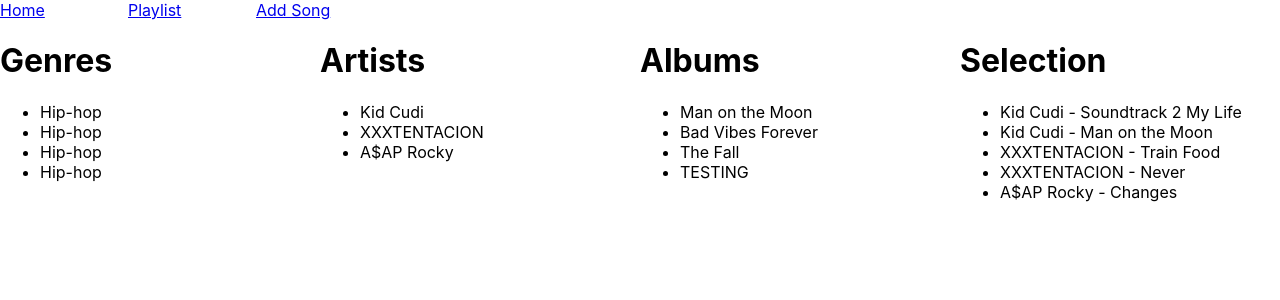
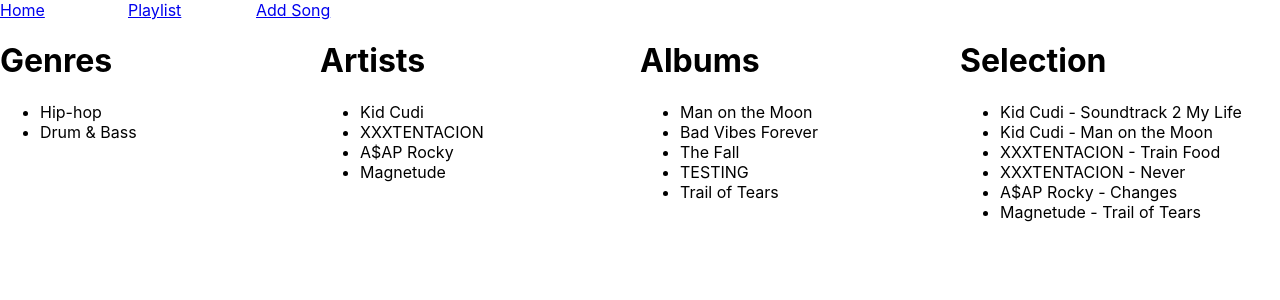
Before and after one commit to MrPatesz/temalabor-react-app, a React (Create React App) app: page / in a window 1280 px wide. Shown: the top 300 px of the page. Built offline with nearby package versions, Linux system fonts and the light colour scheme.

Commit message:
Added Genre Selection

```diff
--- a/src/Components/AlbumListComponent.js
+++ b/src/Components/AlbumListComponent.js
@@ -4,7 +4,14 @@
 function AlbumListComponent(props) {
   return (
     <ul>
-      {props.mock.artists
+      {props.mock.genres
+        .filter((genre) => {
+          if (props.selectedItems.selectedGenre === null) return true;
+          return genre.name === props.selectedItems.selectedGenre;
+        })
+        .map((genre) => (
+          <div>
+            {genre.artists
               .filter((artist) => {
                 if (props.selectedItems.selectedArtist === null) return true;
                 return artist.name === props.selectedItems.selectedArtist;
@@ -21,6 +28,8 @@
                   ))}
                 </div>
               ))}
+          </div>
+        ))}
     </ul>
   );
 }
--- a/src/Components/ArtistListComponent.js
+++ b/src/Components/ArtistListComponent.js
@@ -4,7 +4,15 @@
 function ArtistListComponent(props) {
   return (
     <ul>
-      {props.mock.artists.map((artist) => (
+      {props.mock.genres
+        .filter((genre) => {
+          if (props.selectedItems.selectedGenre === null) return true;
+          return genre.name === props.selectedItems.selectedGenre;
+        })
+        .map((genre) => (
+          <div>
+            {genre.artists
+              .map((artist) => (
                 <li>
                   <ArtistComponent
                     artist={artist}
@@ -12,6 +20,8 @@
                   />
                 </li>
               ))}
+          </div>
+        ))}
     </ul>
   );
 }
--- /dev/null
+++ b/src/Components/BasicComponents/GenreComponent.js
@@ -0,0 +1,17 @@
+import React from "react";
+
+function GenreComponent(props) {
+  return (
+    <div
+      onClick={() => {
+        props.selectedItems.setSelectedGenre(props.genre.name);
+        props.selectedItems.setSelectedArtist(null);
+        props.selectedItems.setSelectedAlbum(null);
+      }}
+    >
+      {props.genre.name}
+    </div>
+  );
+}
+
+export default GenreComponent;
--- a/src/Components/GenreListComponent.js
+++ b/src/Components/GenreListComponent.js
@@ -1,14 +1,13 @@
 import React from "react";
+import GenreComponent from "./BasicComponents/GenreComponent";
 
 function GenreListComponent(props) {
   return (
     <ul>
-      {props.mock.artists.map((artist) => (
-        <div>
-          {artist.albums.map((album) => (
-            <li>{album.genre}</li>
-          ))}
-        </div>
+      {props.mock.genres.map((genre) => (
+        <li>
+          <GenreComponent genre={genre} selectedItems={props.selectedItems} />
+        </li>
       ))}
     </ul>
   );
--- a/src/Components/SelectionComponent.js
+++ b/src/Components/SelectionComponent.js
@@ -1,11 +1,16 @@
 import React from "react";
 
 function SelectionComponent(props) {
-  //let filterFunction = true;
-  //if(artist.name === props.selectedItems.selectedArtist)
   return (
     <ul>
-      {props.mock.artists
+      {props.mock.genres
+        .filter((genre) => {
+          if (props.selectedItems.selectedGenre === null) return true;
+          return genre.name === props.selectedItems.selectedGenre;
+        })
+        .map((genre) => (
+          <div>
+            {genre.artists
               .filter((artist) => {
                 if (props.selectedItems.selectedArtist === null) return true;
                 return artist.name === props.selectedItems.selectedArtist;
@@ -28,6 +33,8 @@
                   ))}
                 </div>
               ))}
+          </div>
+        ))}
     </ul>
   );
 }
--- /dev/null
+++ b/src/DataClasses/Genre.js
@@ -0,0 +1,8 @@
+class Genre {
+    constructor(name, artists = null) {
+      this.name = name;
+      this.artists = artists;
+    }
+  }
+
+  export default Genre;
--- a/src/Mock.js
+++ b/src/Mock.js
@@ -1,6 +1,7 @@
 import Song from "./DataClasses/Song";
 import Artist from "./DataClasses/Artist";
 import Album from "./DataClasses/Album";
+import Genre from "./DataClasses/Genre";
 
 class Mock {
   constructor() {
@@ -19,13 +20,17 @@
         new Album("Bad Vibes Forever", "Hip-hop", [
           new Song("XXXTENTACION", "Train Food"),
         ]),
-        new Album("The Fall", "Hip-hop", [
-          new Song("XXXTENTACION", "Never"),
-        ]),
+        new Album("The Fall", "Hip-hop", [new Song("XXXTENTACION", "Never")]),
       ]),
       new Artist("A$AP Rocky", [
-        new Album("TESTING", "Hip-hop", [
-          new Song("A$AP Rocky", "Changes"),
+        new Album("TESTING", "Hip-hop", [new Song("A$AP Rocky", "Changes")]),
+      ]),
+    ];
+    this.genres = [
+      new Genre("Hip-hop", this.artists),
+      new Genre("Drum & Bass", [
+        new Artist("Magnetude", [
+          new Album("Trail of Tears", "Drum & Bass", [new Song("Magnetude", "Trail of Tears")]),
         ]),
       ]),
     ];
```
Lines whose indentation alone changed are shown as unchanged.
